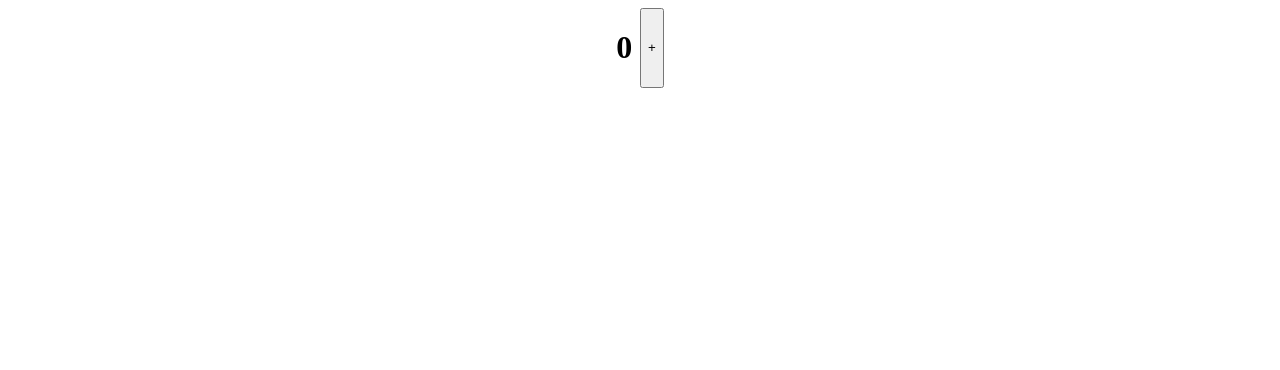
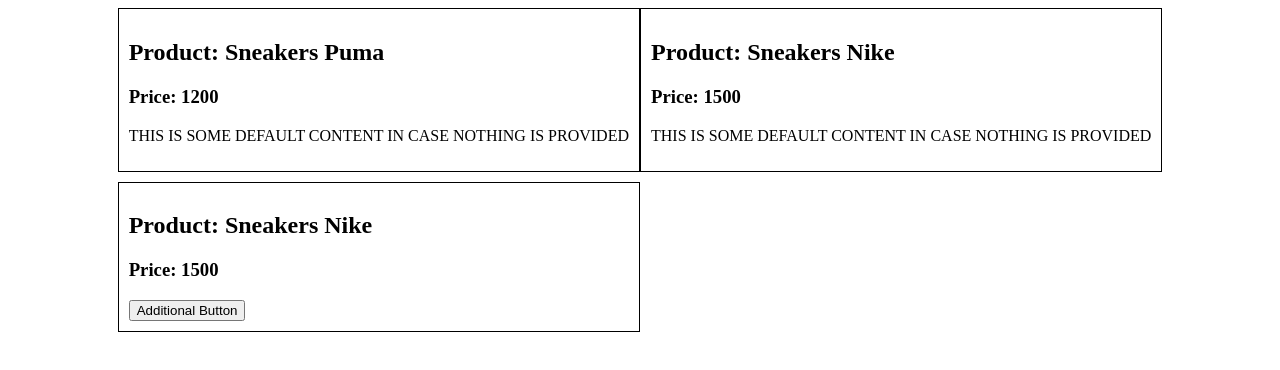
Before and after one commit to viorel556/vue-sneakers, a Vue app: page / in a window 1280 px wide. Shown: the top 370 px of the page. Built offline with nearby package versions, Linux system fonts and the light colour scheme.

Commit message:
Passing props; Binding; Slots;

```diff
--- a/src/App.vue
+++ b/src/App.vue
@@ -3,7 +3,17 @@
 </script>
 
 <template>
-  <MyHello />
+  <!-- SENDING PROPS HERE: -->
+  <!-- ":" - indicates to Vue that this is a property of dinamically interepreted type -->
+  <MyHello title="Sneakers Puma" :price="1200" is-added/>
+  <MyHello title="Sneakers Nike" :price="1500"/>
+
+  <MyHello title="Sneakers Nike" :price="1500">
+
+    <!-- BELLOW IS A SLOT CONTENT:  -->
+    <button> Additional Button </button>
+  </MyHello>
+
 </template>
 
 
--- a/src/components/MyHello.vue
+++ b/src/components/MyHello.vue
@@ -1,20 +1,31 @@
 <script setup>
-import { ref } from 'vue';
-// import see from "../utils/myJsUtils";
 
-// COMPOSITION API:
-let count = ref(0);
-
-function increment() {
-    count.value++;
-}
-
+defineProps({
+  // IN VUE, tipization is required for the received props;
+  title: String,
+  price: Number,
+  isAdded: Boolean
+})
 
 </script>
 
 <template>
-    <!--  HERE IS THE LAYOUT ITSELF -->
+  <!--  HERE IS THE LAYOUT ITSELF -->
+  <div class="product">
+    <h2>Product: {{ title }}</h2>
+    <h3>Price: {{ price }} </h3>
+    <slot>
+      <!-- AN ADDITIONAL BLANK SPACE FOR A DIV -->
+      <p>THIS IS SOME DEFAULT CONTENT IN CASE NOTHING IS PROVIDED</p>
+    </slot>
+  </div>
+</template>
 
-    <h1>{{ count }}</h1>
-    <button @click="increment"> + </button>
-</template>
+
+<style>
+.product {
+  border: 1px solid black;
+  padding: 10px;
+  margin-bottom: 10px;
+}
+</style>
```
Also changed, not shown: src/ignore/code_snipets.vue (deleted, +0 -31 lines), src/whiteboard/code_snipets.vue (added).
